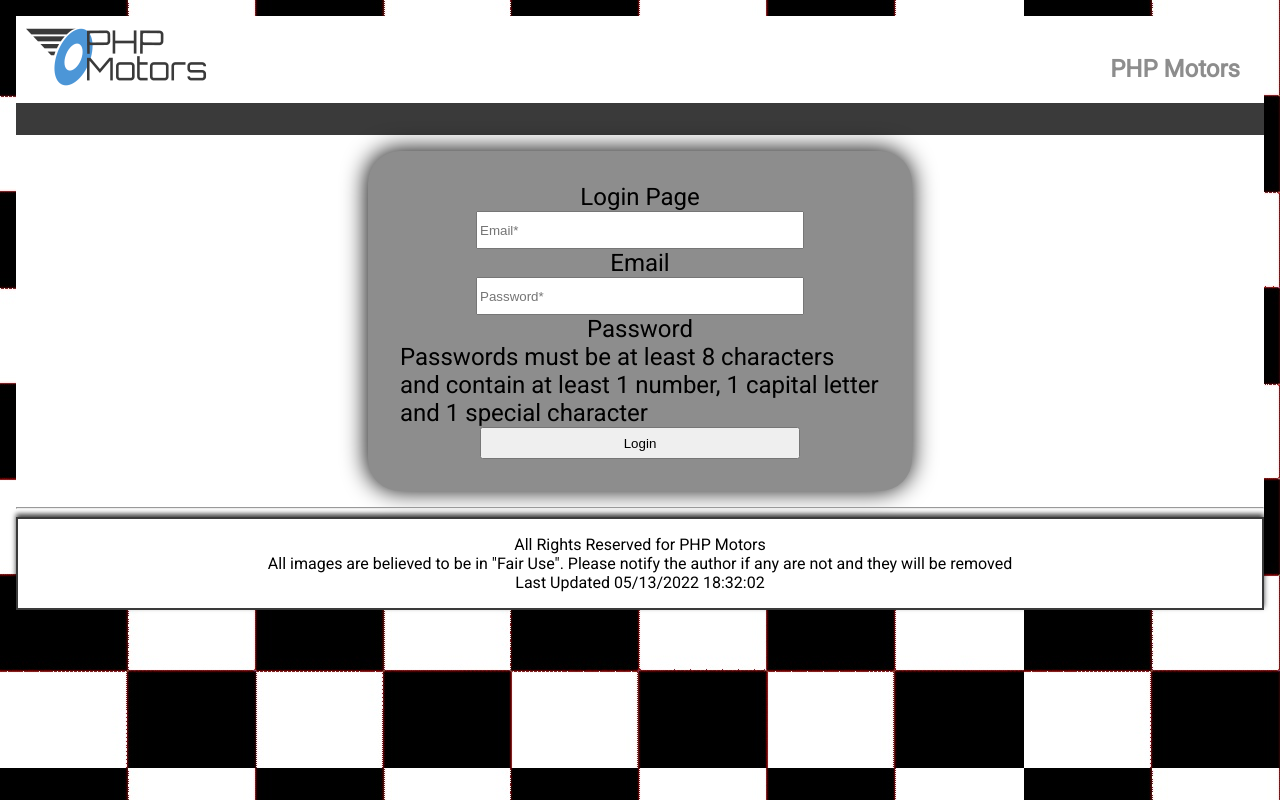
After one commit to Nemo3003/CSE340, a PHP site: page /view/login.php in a window 1280 px wide. The commit adds this page. Run offline with PHP 8.4, Linux system fonts and the light colour scheme; the template is opened without the code that fills it, so the values that code supplies are empty.

Commit message:
almost done with login

```diff
--- a/css/base.css
+++ b/css/base.css
@@ -75,6 +75,22 @@ button { cursor: pointer; padding: .5rem; border: 1px solid var(--black); backgr
     margin-top: -2.3rem;
     margin-right: 1.5rem;
     color: var(--grey)}
+    form {
+        max-width: 30rem;
+        display: flex;
+        flex-direction: column;
+        margin: 1rem auto;
+        align-items: center;
+        background-color: var(--grey);
+        padding: 2rem;
+        box-shadow: -1px -1px 24px 0px rgba(0,0,0,1);
+        border-radius: 2rem;
+        font-size: x-large;
+      }
+      form input{
+          width: 20rem;
+          height: 2rem;
+      }
 footer {
     text-align: center;
     border: 2px solid var(--black);
--- /dev/null
+++ b/view/login.php
@@ -0,0 +1,38 @@
+<!DOCTYPE html>
+<html lang="en">
+<head>
+    <meta charset="UTF-8">
+    <meta name="viewport" content="width=device-width, initial-scale=1.0">
+    <link rel="stylesheet" href="../css/base.css" media="screen">
+    <link rel="stylesheet" href="../css/large.css" media="screen">
+    <title>Template</title>
+</head>
+
+<body>
+        <header id ="header_page">
+        <?php require '../snippets/header.php'; ?>
+        </header>
+        <nav id ="page_nav" >
+        <?php echo $navlist ?>
+        </nav>
+        <main>
+        <main>
+        <form name="login-form" method="post" action="/phpmotors/accounts/">
+            <label>Login Page</label>
+        <input name="clientEmail" id="clientEmail" type="email" placeholder="Email*" required>
+        <label>Email</label>
+        <input name="clientPassword" id="clientPassword" type="password" placeholder="Password*" required>
+        <label>Password</label>
+        <span class="password">Passwords must be at least 8 characters and contain at least 1 number, 1 capital letter and 1 special character</span>
+        <input type="submit" value="Login">
+        <input type="hidden" name="action" value="Login">
+    </form>
+        <hr>
+        </main>
+    <footer id = "footer_page">
+    <?php require '../snippets/footer.php'; ?>
+    </footer>
+    <script src = "js/app.js"></script>
+</body>
+</html>
+  <!---->
```
